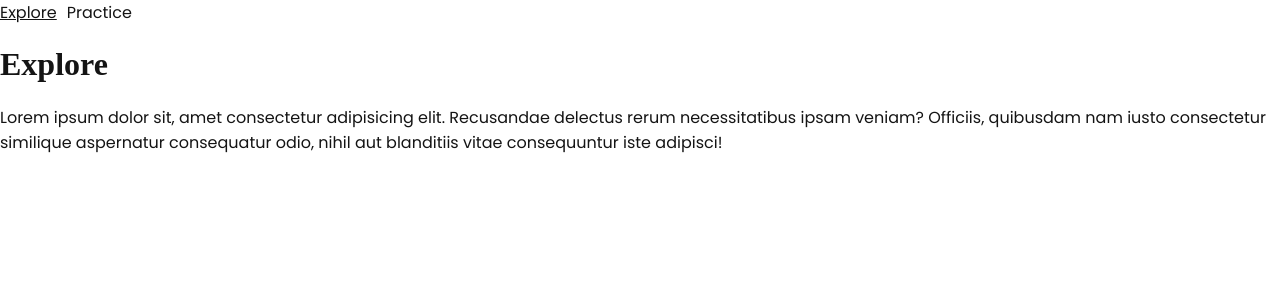
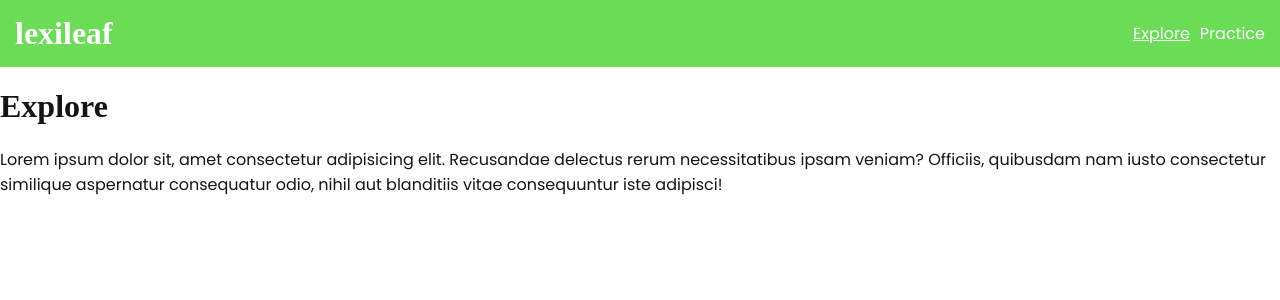
Before and after one commit to mbower00/lexileaf, a Vue app: page / in a window 1280 px wide. Shown: the top 300 px of the page. Built offline with nearby package versions, Linux system fonts and the light colour scheme; a web font is replaced by a local one.

Commit message:
working on header

```diff
--- a/src/App.vue
+++ b/src/App.vue
@@ -1,23 +1,86 @@
 <template>
-  <nav>
-    <router-link to="/">Explore</router-link>
-    <router-link to="/practice">Practice</router-link>
-  </nav>
+  <header class="header-header">
+    <div class="header-title-container">
+      <h1 class="header-title">lexileaf</h1>
+      <div class="header-hamburger-container">
+        <HamburgerButton />
+      </div>
+    </div>
+    <nav class="header-nav">
+      <router-link class="header-link" to="/">Explore</router-link>
+      <router-link class="header-link" to="/practice">Practice</router-link>
+    </nav>
+  </header>
   <router-view />
 </template>
 
+<script>
+import HamburgerButton from "./components/HamburgerButton.vue"
+
+export default {
+  components: {
+    HamburgerButton
+  }
+}
+</script>
+
 <style scoped>
-nav {
+.header-header {
+  display: block;
+  align-items: center;
+  background-color: var(--green2);
+  color: var(--white);
+}
+
+.header-nav {
   display: flex;
   gap: 10px;
+  flex-direction: column;
+  text-align: center;
+  padding: 0 15px 15px 15px;
 }
 
-a {
+.header-hamburger-container {
+  position: absolute;
+  right: 15px;
+  font-size: xx-large;
+}
+
+.header-title-container {
+  display: flex;
+  align-items: center;
+  position: relative;
+}
+
+.header-title {
+  margin: 0;
+  padding: 15px;
+}
+
+.header-link {
   text-decoration: none;
-  color: var(--text);
+  color: var(--white);
 }
 
 .router-link-active {
   text-decoration: underline;
 }
+
+/* using code from https://www.w3schools.com/css/css3_mediaqueries.asp */
+@media (min-width: 426px) {
+  .header-header {
+    display: flex;
+  }
+
+  .header-nav {
+    flex-direction: row;
+    /* using code from https://developer.mozilla.org/en-US/docs/Web/CSS/CSS_flexible_box_layout/Aligning_items_in_a_flex_container */
+    margin-left: auto;
+    padding: 15px;
+  }
+
+  .header-hamburger-container {
+    display: none;
+  }
+}
 </style>
--- /dev/null
+++ b/src/components/HamburgerButton.vue
@@ -0,0 +1,71 @@
+<template>
+  <!-- using code from https://vuejs.org/guide/essentials/event-handling.html -->
+  <div @click="toggleHamburger" class="hamburger-container">
+    <!-- using code from https://vuejs.org/guide/essentials/class-and-style.html#class-and-style-bindings -->
+    <div :class="{ bar: true, topBar: true, isX: isX }"></div>
+    <div :class="{ bar: true, middleBar: true, isX: isX }"></div>
+    <div :class="{ bar: true, bottomBar: true, isX: isX }"></div>
+  </div>
+</template>
+
+<script>
+export default {
+  data() {
+    return {
+      isX: false
+    }
+  },
+  methods: {
+    toggleHamburger() {
+      this.isX = !this.isX
+      console.log(this.isX)
+    }
+  },
+}
+</script>
+
+<style scoped>
+/* using code from:
+ - https://developer.mozilla.org/en-US/docs/Web/CSS/transform-function/rotate
+ - https://developer.mozilla.org/en-US/docs/Web/CSS/transform-function/translate
+ - https://www.w3schools.com/cssref/css_selectors.php
+ */
+
+.hamburger-container {
+  position: relative;
+  width: 30px;
+  height: 20px;
+  align-items: center;
+  display: flex;
+}
+
+.bar {
+  background-color: var(--white);
+  width: 30px;
+  height: 3px;
+  position: absolute;
+  transition: all ease-out .3s;
+  transform: rotate(0deg);
+}
+
+.topBar {
+  transform: translate(0, -10px);
+}
+
+
+.bottomBar {
+  transform: translate(0, 10px);
+}
+
+.isX.topBar {
+  transform: rotate(45deg) translate(0, 0);
+}
+
+.isX.middleBar {
+  transform: rotate(-45deg);
+}
+
+.isX.bottomBar {
+  transform: rotate(45deg) translate(0, 0);
+}
+</style>
```
